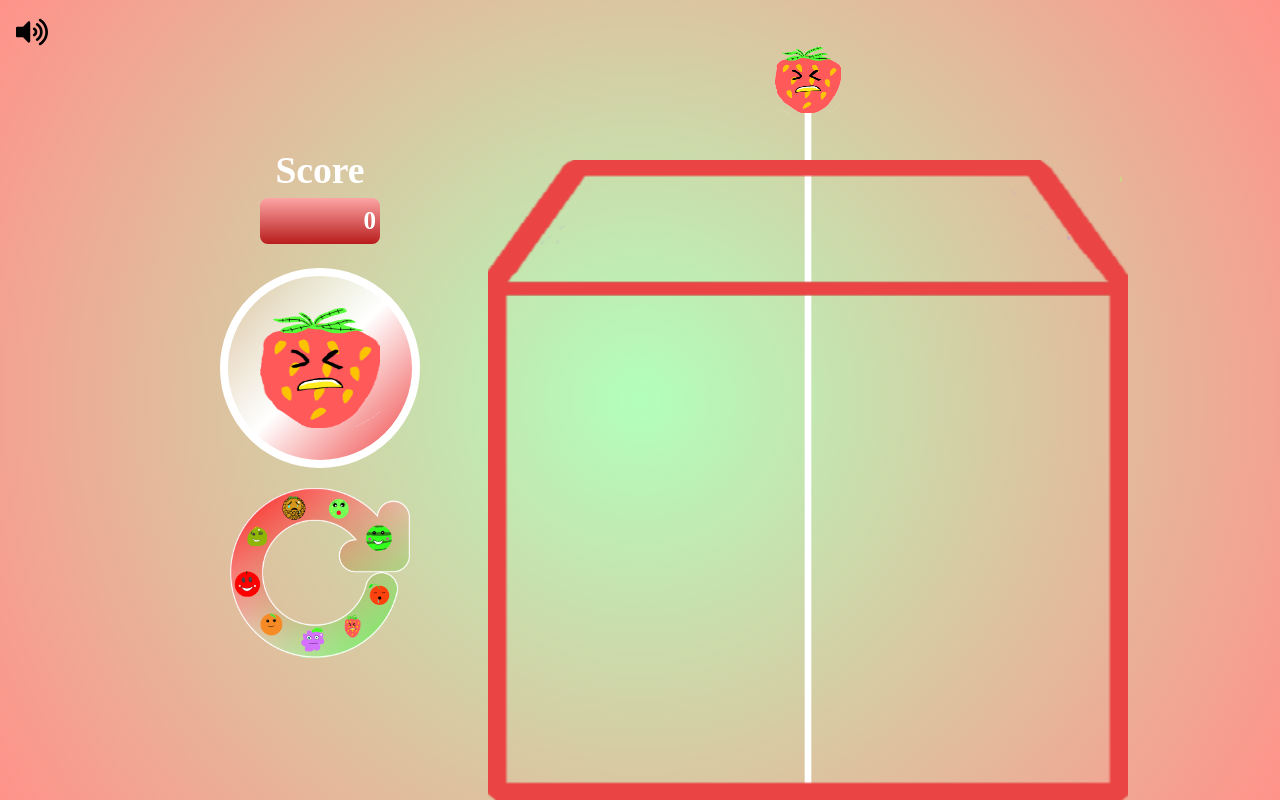
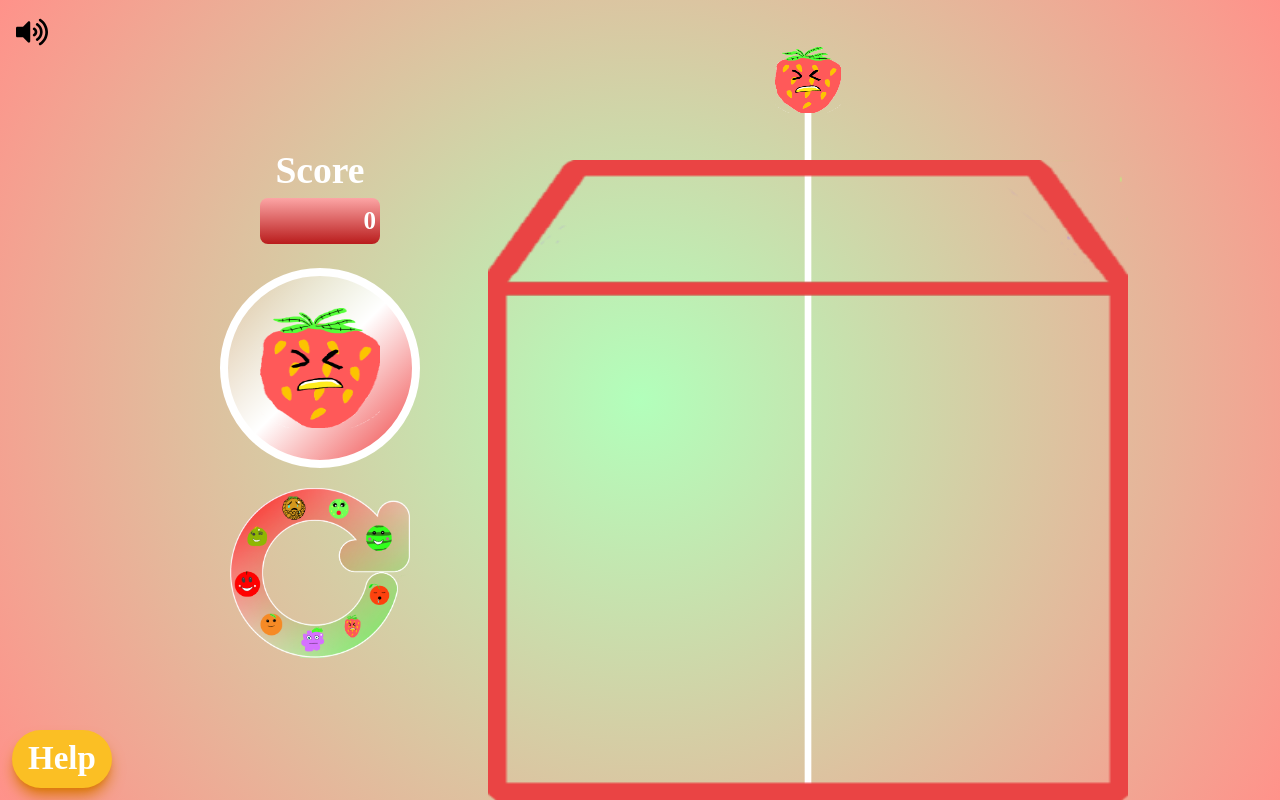
Before and after one commit to LoneCoder21/FruitGame, a Next.js app: page /play in a window 1280 px wide. Built offline with nearby package versions, Linux system fonts and the light colour scheme; what @designbycode/tailwindcss-text-stroke would draw is missing.

Commit message:
help button on bottom left

```diff
--- a/app/play/page.tsx
+++ b/app/play/page.tsx
@@ -6,6 +6,7 @@ import { clamp } from "../utilities";
 import { Fruit, RectangleSize, Wall } from "./types";
 import { FaVolumeMute, FaVolumeUp } from "react-icons/fa";
 import { IconContext } from "react-icons";
+import Link from "next/link";
 
 export default function Game() {
     const matter_width = 480;
@@ -306,19 +307,16 @@ export default function Game() {
         >
             <audio ref={bubbleaudio} src="bubble.wav"></audio>
             <audio ref={popaudio} src="pop.wav"></audio>
-            <button
+            <SoundControl muted={muted} setMuted={setMuted} />
+            <Link
+                href="/help"
+                className="text-smmed bg-amber-400 px-4 py-1 m-3 font-bold text-white rounded-full shadow-lg shadow-amber-600 hover:bg-amber-500 hover:scale-110 text-stroke-1 text-stroke-amber-800 fixed bottom-0 left-0"
                 onClick={(e) => {
                     e.stopPropagation();
-                    setMuted(!muted);
                 }}
             >
-                <IconContext.Provider
-                    value={{ color: "black", size: "2em", className: "fixed left-0 top-0 m-4 hover:fill-white" }}
-                >
-                    {!muted && <FaVolumeUp />}
-                    {muted && <FaVolumeMute />}
-                </IconContext.Provider>
-            </button>
+                Help
+            </Link>
             {gameover && <GameOver score={score} resetGame={resetGame} />}
             {!gameover && (
                 <>
@@ -359,6 +357,28 @@ export default function Game() {
     );
 }
 
+function SoundControl({ muted, setMuted }: { muted: boolean; setMuted: Dispatch<boolean> }) {
+    return (
+        <button
+            onClick={(e) => {
+                e.stopPropagation();
+                setMuted(!muted);
+            }}
+        >
+            <IconContext.Provider
+                value={{
+                    color: "black",
+                    size: "2em",
+                    className: "fixed left-0 top-0 m-4 hover:fill-white"
+                }}
+            >
+                {!muted && <FaVolumeUp />}
+                {muted && <FaVolumeMute />}
+            </IconContext.Provider>
+        </button>
+    );
+}
+
 function GameOver({ score, resetGame }: { score: number; resetGame: Dispatch<void> }) {
     return (
         <div className="p-0 h-screen flex items-center justify-center flex-col m-12 mt-0 mb-0">
```
